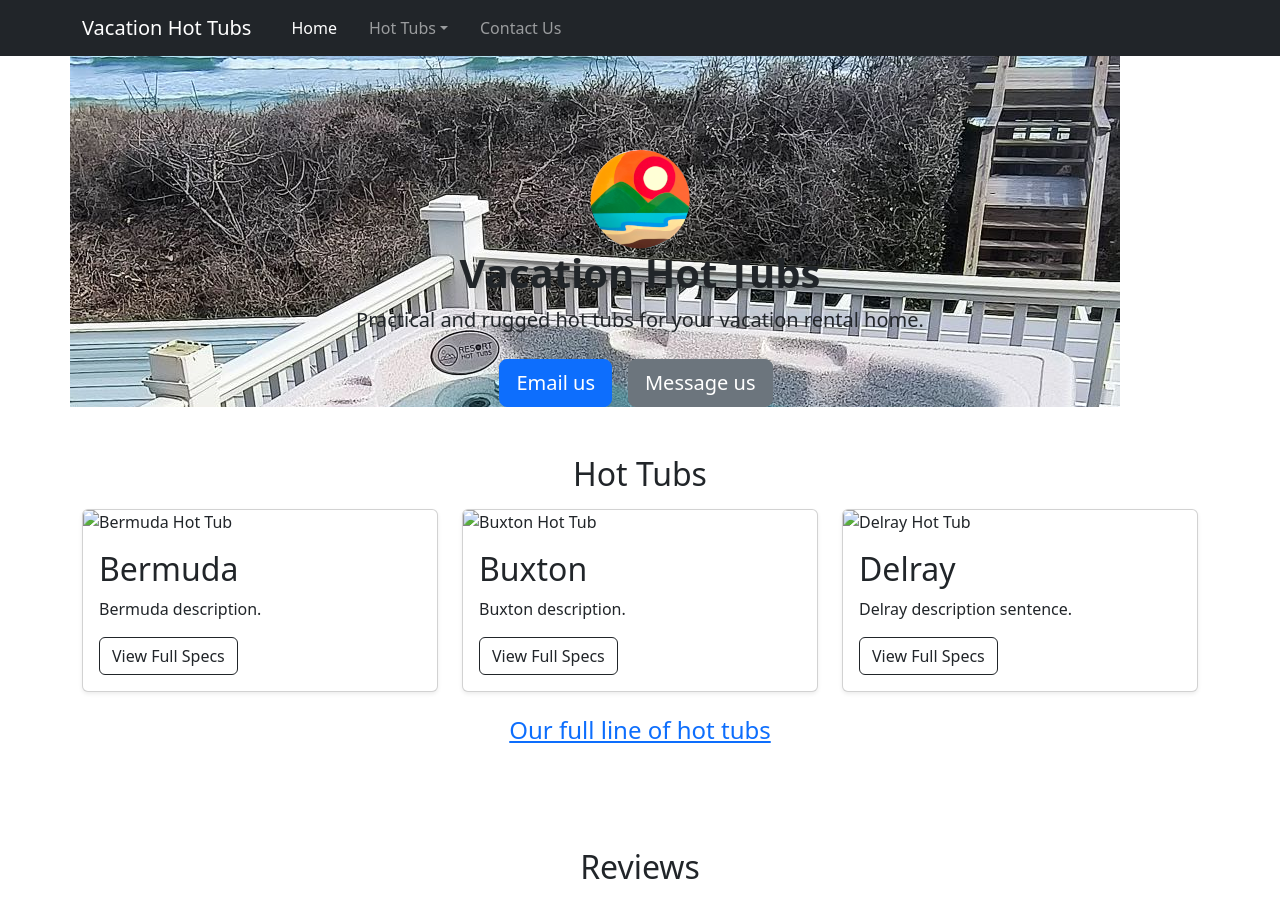
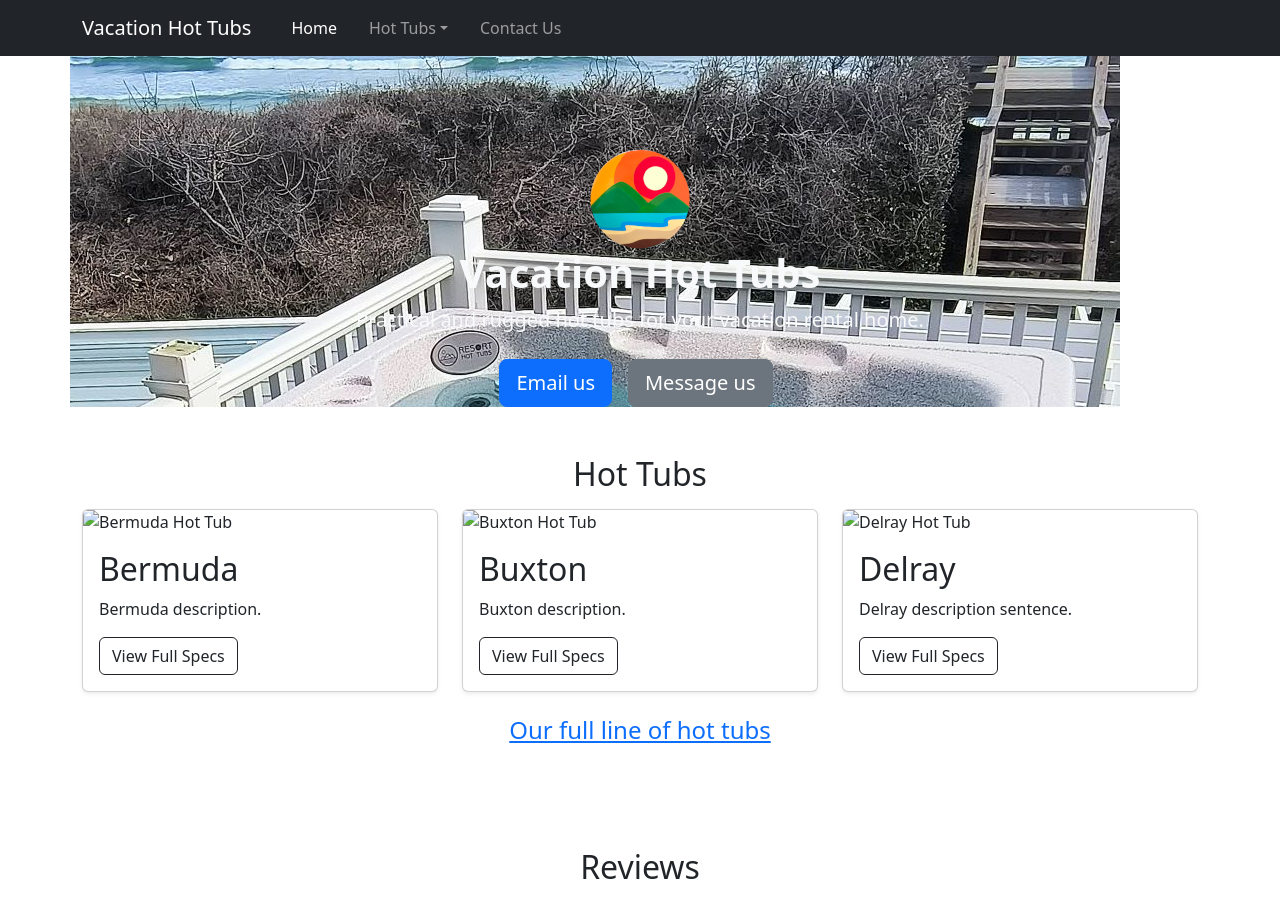
Before and after one commit to vacationhottubs/vacationhottubs.github.io, a Jekyll site: the page built from index.html, in a window 1280 px wide and 900 px high. Built offline with Jekyll 4.4.1, drawn with Linux system fonts in a browser that asks for light colours.

Commit message:
Update index.html

```diff
--- a/index.html
+++ b/index.html
@@ -6,7 +6,7 @@ excerpt: Vacation Hot Tubs provides practical and rugged hot tubs for your vacat
 
         <!-- Begin Hero -->
         <div class="row justify-content-md-center" id="hero">
-          <div class="col-md-9 col-lg-8 col-xl-7 text-center sm-text-light pt-5">
+          <div class="col-md-9 col-lg-8 col-xl-7 text-center text-light pt-5">
             <img alt="Vacation Hot Tubs logo" class="pt-5" src="images/home/large-logo.png" />
             <h1 class="fw-bold">Vacation Hot Tubs</h1>
             <p class="lead">Practical and rugged hot tubs for your vacation rental home.</p>
@@ -114,42 +114,4 @@ excerpt: Vacation Hot Tubs provides practical and rugged hot tubs for your vacat
             </div>
           </div>
         </div>
-          <!-- End Contact -->
-          <!--<div class="row justify-content-center">
-            <div class="col-11 col-sm-10 col-md-8 col-lg-6 col-xl-5 col-xxl-4">
-              <h3 class="h5 fw-light text-center">Our rugged hot tubs will keep your clients satisfied.</h3>
-            </div>
-          </div>
-          <div class="row row-cols-1 row-cols-sm-2 row-cols-lg-3 g-3 pt-4">
-            <div class="col">
-              <div class="card h-100 overflow-hidden shadow-sm">
-                <img alt="Frisco Hot Tub" class="card-img-top align-self-center" src="hottub.png">
-                <div class="card-body">
-                  <h4 class="h5 fw-light card-text text-center">Frisco</h4>
-                  <p>Our most rugged hot tub to reduce downtime.</p>
-                  <p><a class="btn btn-outline-dark" href="frisco.html" role="button">Full specs</a></p>
-                </div>
-              </div>
-            </div>
-            <div class="col">
-              <div class="card h-100 overflow-hidden shadow-sm">
-                <img alt="Palm Hot Tub" class="card-img-top" src="hottub.png">
-                <div class="card-body">
-                  <h4 class="h5 fw-light card-text text-center">Palm</h4>
-                  <p>Palm description sentence.</p>
-                  <p><a class="btn btn-outline-dark" href="hot-tubs/palm.html" role="button">Full specs</a></p>
-                </div>
-              </div>
-            </div>
-            <div class="col">
-              <div class="card h-100 overflow-hidden shadow-sm">
-                <img alt="Laguna Hot Tub" class="card-img-top" src="hottub.png">
-                <div class="card-body">
-                  <h4 class="h5 fw-light card-text text-center">Laguna</h4>
-                  <p>Laguna description sentence.</p>
-                  <p><a class="btn btn-outline-dark" href="hot-tubs/laguna.html" role="button">Full specs</a></p>
-                </div>
-              </div>
-            </div>
-          </div>-->
-        <!-- End Hot Tubs Section -->
+        <!-- End Contact -->
```
